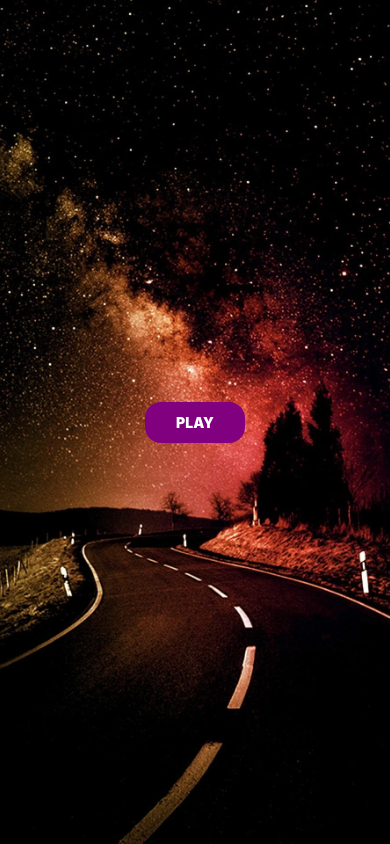
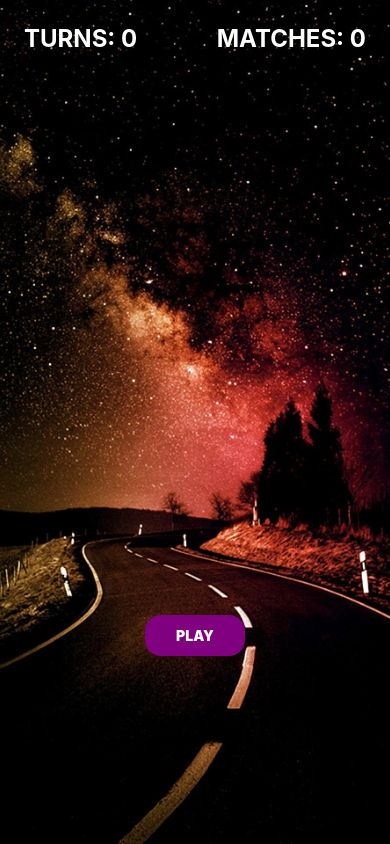
Before and after one commit to Shalini187/Brain_16, a React Native app: screen / in a window 390 px wide. Built offline with nearby package versions, Linux system fonts and the light colour scheme.

Commit message:
package Update

```diff
--- a/App.tsx
+++ b/App.tsx
@@ -1,5 +1,5 @@
 import React from 'react';
-import { Text, View } from 'react-native';
+import { View } from 'react-native';
 
 import { BackgroundImage } from './source/components';
 
--- a/package.json
+++ b/package.json
@@ -10,8 +10,12 @@
     "lint": "eslint . --ext .js,.jsx,.ts,.tsx"
   },
   "dependencies": {
+    "appcenter": "^4.4.3",
+    "appcenter-analytics": "^4.4.3",
+    "appcenter-crashes": "^4.4.3",
     "react": "17.0.2",
-    "react-native": "0.66.4"
+    "react-native": "0.66.4",
+    "react-native-code-push": "^7.0.4"
   },
   "devDependencies": {
     "@babel/core": "^7.12.9",
--- a/source/components/backgroundImage/index.tsx
+++ b/source/components/backgroundImage/index.tsx
@@ -1,13 +1,23 @@
-import React from "react";
-import { ImageBackground } from 'react-native';
+import React, { useState } from "react";
+import { ImageBackground, SafeAreaView, Text } from 'react-native';
 
 import FlexLayout from "../flexLayout";
+import { imageStyle } from '../../styles';
 
 function BackgroundImage() {
+    let { textStyle, row } = imageStyle || {};
+    let [state, setState] = useState<any>({
+        counter: 0, matches: 0
+    });
+
     return (
         <ImageBackground source={require('../../assets/images/bgImage.webp')}
-            style={{ height: '100%', width: '100%' }} resizeMode="cover" >
-            <FlexLayout />
+            style={{ height: '100%', width: '100%' }} resizeMode={"cover"} >
+            <SafeAreaView style={row}>
+                <Text style={textStyle}>{`TURNS: ${Math.floor(state?.counter / 2)} `}</Text>
+                <Text style={textStyle}>{`MATCHES: ${state?.matches}`}</Text>
+            </SafeAreaView>
+            <FlexLayout state={state} setState={setState} />
         </ImageBackground>
     );
 }
--- a/source/components/flexLayout/index.tsx
+++ b/source/components/flexLayout/index.tsx
@@ -1,14 +1,17 @@
 import React, { useEffect, useState } from "react";
-import { Alert, Pressable, Text, View } from "react-native";
+import { Pressable, Text, View } from "react-native";
 import SystemModal from "../modalView";
 
 import { modalStyle, flexStyle } from "../../styles";
 
-function FlexLayout() {
-    const [modalVisible, setModalVisible] = useState<boolean>(false);
+function FlexLayout(props: any) {
+    let { state, setState } = props || {};
+    let { counter, matches } = state || {};
+
     let { centeredView, modalView, textStyle, button, modalText } = modalStyle || {};
     let { container, children, row } = flexStyle || {};
 
+    const [modalVisible, setModalVisible] = useState<boolean>(false);
     let [randomArray, setRandomArray] = useState<Array<string>>([]);
 
     let handleClick = () => setModalVisible(!modalVisible);
@@ -17,7 +20,7 @@ function FlexLayout() {
 
     let randomizeArray = () => {
         let randomIndex;
-        let array = [...alpha, ...alpha];
+        let array: any = [...alpha, ...alpha];
         for (let i = (array?.length - 1); i > 1; i--) {
             randomIndex = Math.floor(Math.random() * i);
             [array[i], array[randomIndex]] = [array[randomIndex], array[i]];
@@ -31,6 +34,7 @@ function FlexLayout() {
             name: 'EXIT',
             onPress: () => {
                 handleClick();
+                setState({ ...state, counter: 0, matches: 0 });
             }
         },
         {
@@ -47,10 +51,14 @@ function FlexLayout() {
     let renderArray = () => (
         <View style={container}>
             {
-                randomArray?.map((item: string, i: number) => {
+                randomArray?.map((item: any, i: number) => {
                     return (
-                        <Pressable onPress={() => Alert.alert("Clicked Value is", item)}>
-                            <View style={children}><Text style={modalText}>{item}</Text></View>
+                        <Pressable key={i} onPress={() => {
+                            setState({ ...state, counter: counter + 1 });
+                        }}>
+                            <View key={i + 20} style={children}>
+                                <Text style={modalText}>{item}</Text>
+                            </View>
                         </Pressable>
                     )
                 })
@@ -61,12 +69,12 @@ function FlexLayout() {
     let renderButtons = () => (
         <View style={row}>
             {
-                layoutData?.map((item: any, key: number) => {
+                layoutData?.map((item: any, i: number) => {
                     let { backgroundColor, name, onPress } = item || {};
                     return (
                         <>
-                            <Pressable key={key} style={{ ...button, backgroundColor }} onPress={onPress}>
-                                <Text style={textStyle}>{name}</Text>
+                            <Pressable key={i} style={{ ...button, backgroundColor }} onPress={onPress}>
+                                <Text key={i + 10} style={textStyle}>{name}</Text>
                             </Pressable>
                         </>
                     )
--- a/source/components/modalView/index.tsx
+++ b/source/components/modalView/index.tsx
@@ -1,4 +1,4 @@
-import React, { useState } from "react";
+import React from "react";
 import { Modal, Text, Pressable, View } from "react-native";
 
 import { modalStyle } from '../../styles';
--- a/source/styles/index.tsx
+++ b/source/styles/index.tsx
@@ -16,7 +16,7 @@ export const modalStyle = StyleSheet.create({
             width: 0,
             height: 2
         },
-        height: Dimensions.get('screen').height / 1.65,
+        height: '75%',
         shadowOpacity: 0.25,
         shadowRadius: 4,
         elevation: 5,
@@ -34,11 +34,12 @@ export const modalStyle = StyleSheet.create({
         textAlign: "center"
     },
     modalText: {
-        paddingVertical: 32,
-        alignContent:'center',
+        paddingVertical: '50%',
+        alignContent: 'center',
         textAlign: "center",
-        fontWeight: '900',
-        fontSize: 24
+        fontWeight: '700',
+        color: '#fff',
+        fontSize: 32
     }
 });
 
@@ -55,10 +56,9 @@ export const flexStyle = StyleSheet.create({
         borderWidth: 1,
         borderRadius: 10,
         alignSelf: 'center',
-        borderColor: 'blue',
-        backgroundColor: 'lightblue',
+        borderColor: '#fff',
+        backgroundColor: '#000',
         width: Dimensions.get('screen').width / 4 - 12,
-
     },
     row: {
         bottom: -150,
@@ -67,3 +67,18 @@ export const flexStyle = StyleSheet.create({
         justifyContent: 'space-between',
     }
 });
+
+export const imageStyle = StyleSheet.create({
+    textStyle: {
+        fontSize: 24,
+        color: "white",
+        fontWeight: "700",
+        textAlign: "center",
+    },
+    row: {
+        flex: 1,
+        margin: 24,
+        flexDirection: 'row',
+        justifyContent: 'space-between',
+    }
+});
```
